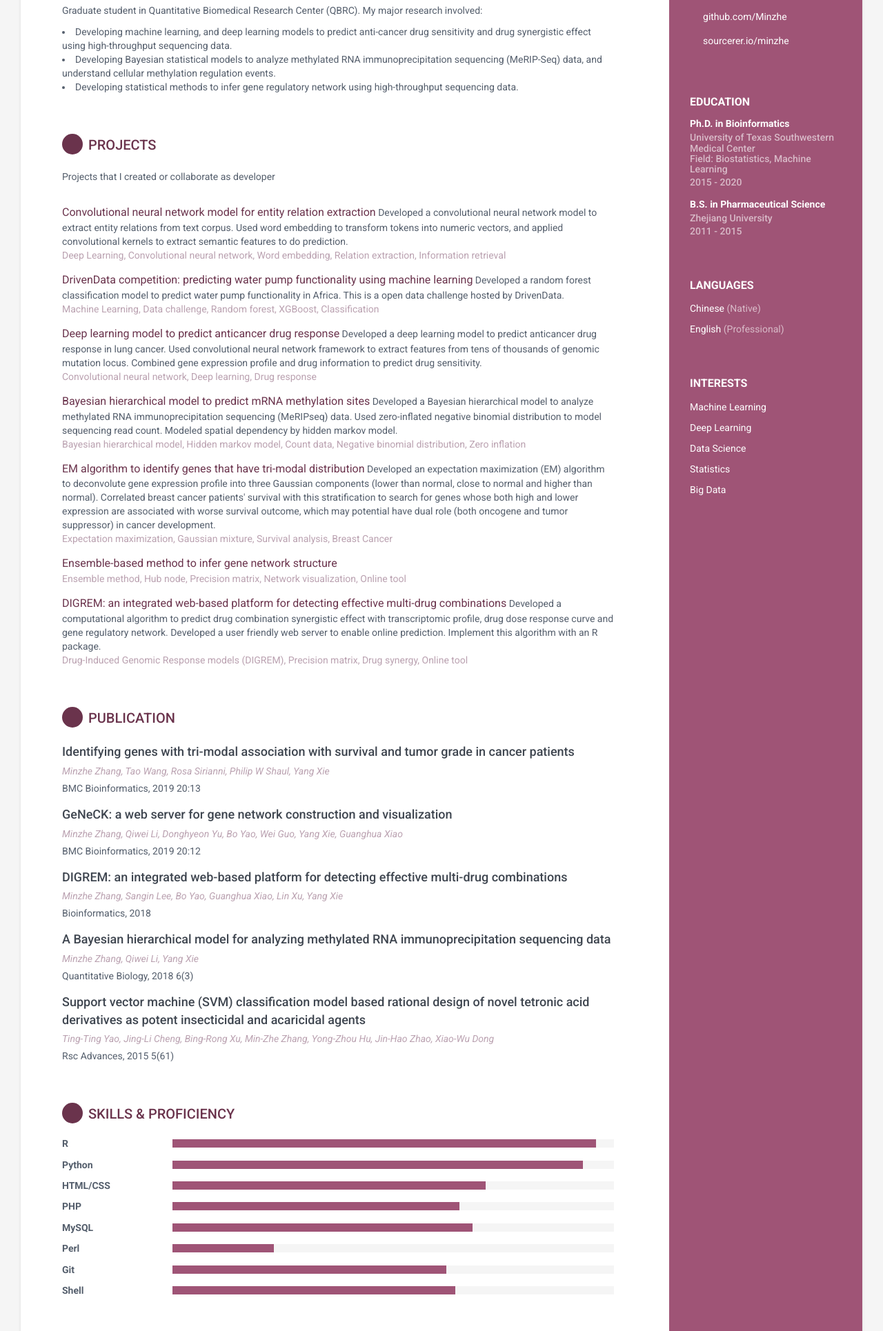
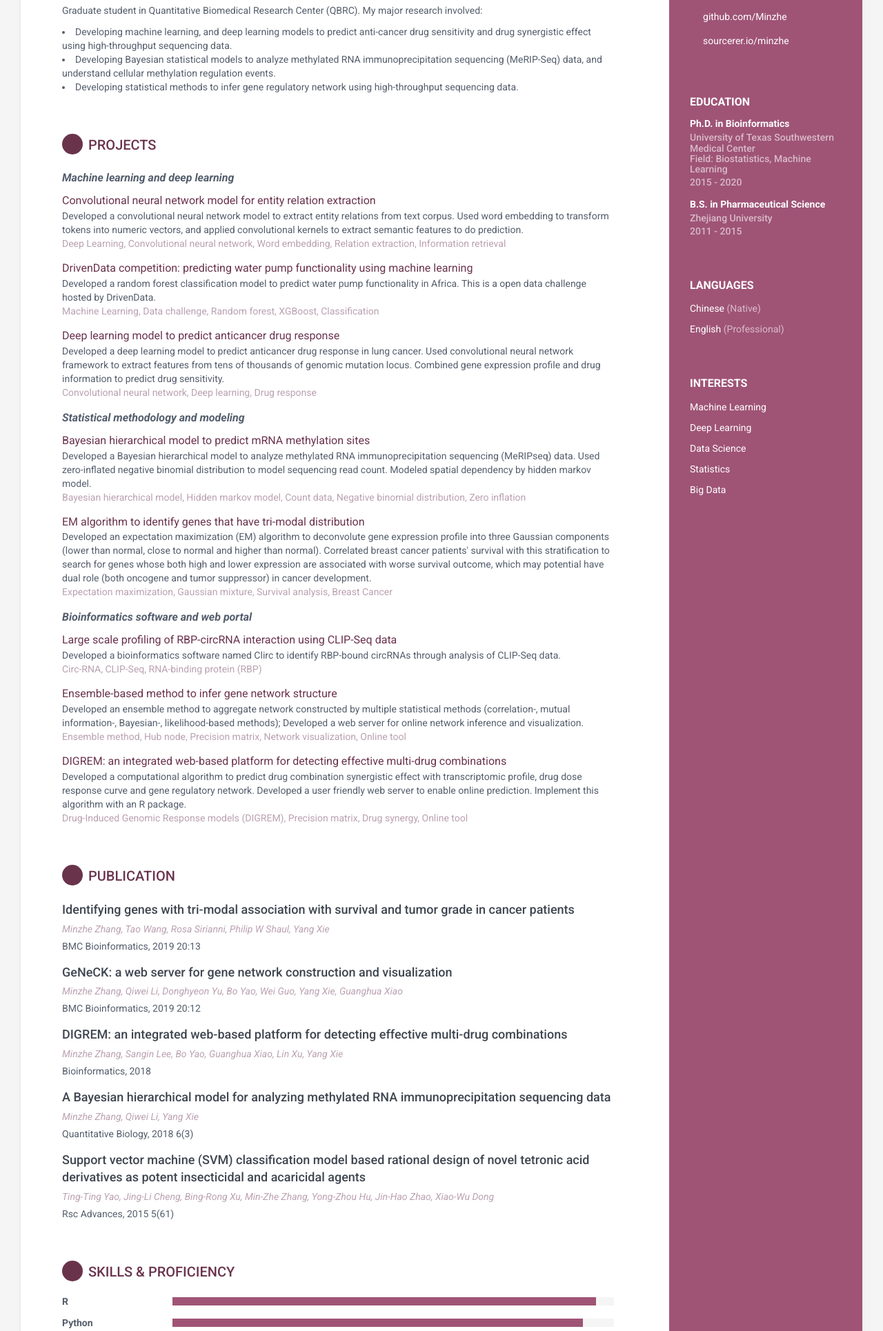
Before and after one commit to Minzhe/enroute.github.io, a PHP site: page / in a window 1280 px wide. Shown: the part 507-2437 px from the top of the page at 69% size. Run offline with PHP 8.4, Linux system fonts and the light colour scheme; some web fonts are replaced.

Commit message:
update project

```diff
--- a/css/index.css
+++ b/css/index.css
@@ -246,7 +246,11 @@ p {
   margin-bottom: 5px;
 }
 .main-wrapper .projects-section .intro {
-  margin-bottom: 30px;
+  margin-top: 5px;
+  margin-bottom: 5px;
+  font-size: 16px;
+  font-style: italic;
+  font-weight: bold;
 }
 .main-wrapper .projects-section .item {
   margin-bottom: 15px;
--- a/index.html
+++ b/index.html
@@ -138,67 +138,88 @@
 
             <section class="section projects-section">
                 <h2 class="section-title"><i class="fa fa-archive"></i>Projects</h2>
+                <!-- ******************************    section 2    ********************************* -->
                 <div class="intro">
-                    <p>Projects that I created or collaborate as developer</p>
+                    <p>Machine learning and deep learning</p>
                 </div><!--//intro-->
                 <div class="item">
                     <span class="project-title"><a href="" target="_blank">Convolutional neural network model for entity relation extraction</a></span>
-                    <span class="project-tagline">
+                    <div class="project-tagline">
                         Developed a convolutional neural network model to extract entity relations from text corpus.
                         Used word embedding to transform tokens into numeric vectors, and applied convolutional kernels to extract semantic features to do prediction.
-                    </span>
+                    </div>
                     <div class="company">Deep Learning, Convolutional neural network, Word embedding, Relation extraction, Information retrieval</div>
                 </div><!--//item-->
                 <div class="item">
                     <span class="project-title"><a href="" target="_blank">DrivenData competition: predicting water pump functionality using machine learning</a></span>
-                    <span class="project-tagline">
+                    <div class="project-tagline">
                         Developed a random forest classification model to predict water pump functionality in Africa.
                         This is a open data challenge hosted by DrivenData.
-                    </span>
+                    </div>
                     <div class="company">Machine Learning, Data challenge, Random forest, XGBoost, Classification</div>
                 </div>
                 <div class="item">
                     <span class="project-title"><a>Deep learning model to predict anticancer drug response</a></span>
-                    <span class="project-tagline">
+                    <div class="project-tagline">
                         Developed a deep learning model to predict anticancer drug response in lung cancer.
                         Used convolutional neural network framework to extract features from tens of thousands of genomic mutation locus.
                         Combined gene expression profile and drug information to predict drug sensitivity.
-                    </span>
+                    </div>
                     <div class="company">Convolutional neural network, Deep learning, Drug response</div>
+                </div>
+                <!-- ******************************    section 2    ********************************* -->
+                <div class="intro">
+                    <p>Statistical methodology and modeling</p>
                 </div>
                 <div class="item">
                     <span class="project-title"><a>Bayesian hierarchical model to predict mRNA methylation sites</a></span>
-                    <span class="project-tagline">
+                    <div class="project-tagline">
                         Developed a Bayesian hierarchical model to analyze methylated RNA immunoprecipitation sequencing (MeRIPseq) data.
                         Used zero-inflated negative binomial distribution to model sequencing read count. Modeled spatial dependency by hidden markov model.
-                    </span>
+                    </div>
                     <div class="company">Bayesian hierarchical model, Hidden markov model, Count data, Negative binomial distribution, Zero inflation</div>
                 </div>
                 <div class="item">
                     <span class="project-title"><a>EM algorithm to identify genes that have tri-modal distribution</a></span>
-                    <span class="project-tagline">
+                    <div class="project-tagline">
                         Developed an expectation maximization (EM) algorithm to deconvolute gene expression profile into three Gaussian components
                         (lower than normal, close to normal and higher than normal). Correlated breast cancer patients' survival with this stratification
                         to search for genes whose both high and lower expression are associated with worse survival outcome, which may potential have
                         dual role (both oncogene and tumor suppressor) in cancer development.
-                    </span>
+                    </div>
                     <div class="company">Expectation maximization, Gaussian mixture, Survival analysis, Breast Cancer</div>
+                </div>
+                <!-- ******************************    section 3    ********************************* -->
+                <div class="intro">
+                    <p>Bioinformatics software and web portal</p>
+                </div>
+                <div class="item">
+                    <span class="project-title"><a>Large scale profiling of RBP-circRNA interaction using CLIP-Seq data</a></span>
+                    <div class="project-tagline">
+                        Developed a bioinformatics software named Clirc to identify RBP-bound circRNAs through analysis of CLIP-Seq data.
+                    </div>
+                    <div class="company">Circ-RNA, CLIP-Seq, RNA-binding protein (RBP)</div>
                 </div>
                 <div class="item">
                     <span class="project-title"><a>Ensemble-based method to infer gene network structure</a></span>
+                    <div class="project-tagline">
+                        Developed an ensemble method to aggregate network constructed by multiple statistical methods (correlation-, mutual information-,
+                        Bayesian-, likelihood-based methods); Developed a web server for online network inference and visualization.
+                    </div>
                     <div class="company">Ensemble method, Hub node, Precision matrix, Network visualization, Online tool</div>
                 </div>
                 <div class="item">
                     <span class="project-title"><a>DIGREM: an integrated web-based platform for detecting effective multi-drug combinations</a></span>
-                    <span class="project-tagline">
+                    <div class="project-tagline">
                         Developed a computational algorithm to predict drug combination synergistic effect with transcriptomic profile,
                         drug dose response curve and gene regulatory network. Developed a user friendly web server to enable online prediction.
                         Implement this algorithm with an R package.
-                    </span>
+                    </div>
                     <div class="company">Drug-Induced Genomic Response models (DIGREM), Precision matrix, Drug synergy, Online tool</div>
                 </div>
             </section><!--//section-->
 
+            <!-- ====================================================    publication    ============================================================= -->
             <section class="section papers-section">
                 <h2 class="section-title"><i class="fa fa-pencil"></i>Publication</h2>
                 <div class="item" ng-repeat="article in paperPublished">
@@ -208,6 +229,7 @@
                 </div><!--//item-->
             </section><!--//section-->
 
+            <!-- ====================================================    skill    ============================================================= -->
             <section class="skills-section section">
                 <h2 class="section-title"><i class="fa fa-rocket"></i>Skills &amp; Proficiency</h2>
                 <div class="skillset">
```
